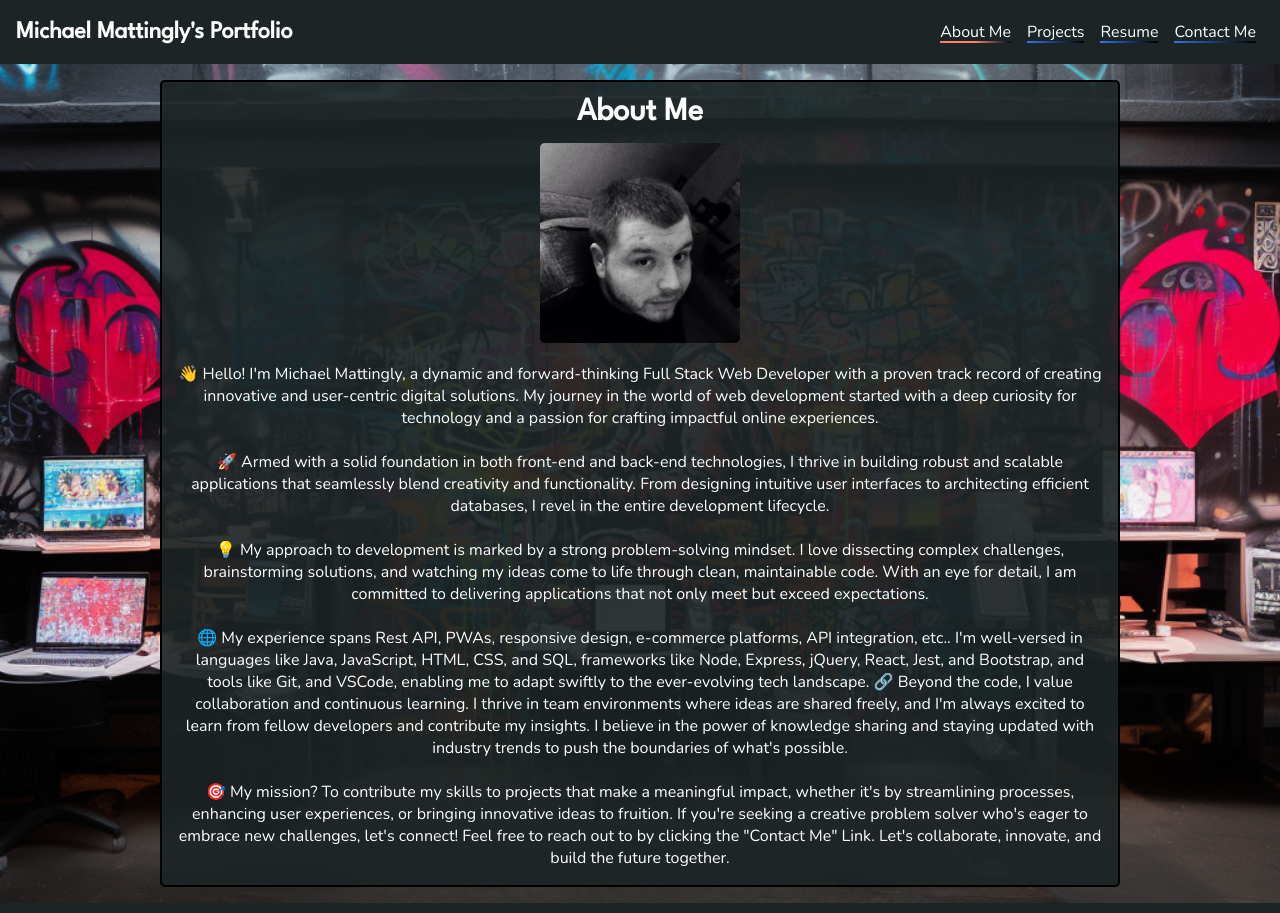
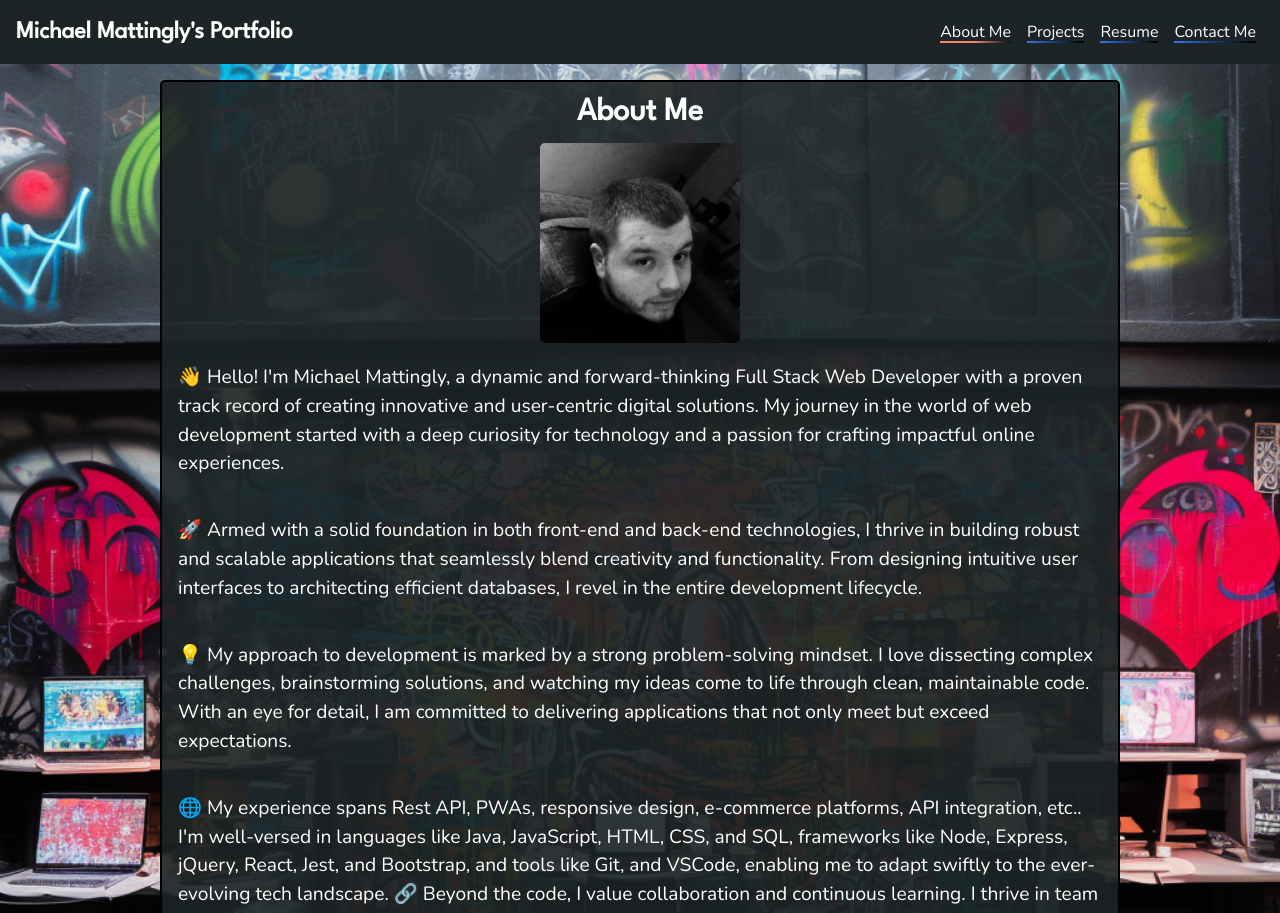
Before and after one commit to mamattingly/react-portfolio, a React (Vite) app: page / in a window 1280 px wide. Shown: the top 913 px of the page. Built offline with nearby package versions, Linux system fonts and the light colour scheme.

Commit message:
added framer-motion elements to all pages

```diff
--- a/src/routes/About/About.jsx
+++ b/src/routes/About/About.jsx
@@ -1,47 +1,67 @@
+import React from 'react';
+import { motion } from 'framer-motion';
 import "./AboutStyles.css";
 import Transition from "../../components/Transition";
 import profileImg from "../../assets/images/michael.jpeg";
 
-// About section renders the About Me page.
 const About = () => {
   return (
     <section className="about-me">
       <Transition>
-      <h1 className="about-me-title">About Me</h1>
-      <img src={profileImg} className="about-me-img"></img>
-      <ul className="about-me-list">
-        <li className="about-me-list-item">
+        <motion.h1
+          className="about-me-title"
+          initial={{ opacity: 0, y: -20 }}
+          animate={{ opacity: 1, y: 0 }}
+          transition={{ duration: 0.5 }}
+        >
+          About Me
+        </motion.h1>
+        <motion.img
+          src={profileImg}
+          alt="Michael Mattingly"
+          className="about-me-img"
+          initial={{ opacity: 0, scale: 0.9 }}
+          animate={{ opacity: 1, scale: 1 }}
+          transition={{ duration: 0.5, delay: 0.2 }}
+        />
+        <motion.ul
+          className="about-me-list"
+          initial={{ opacity: 0 }}
+          animate={{ opacity: 1 }}
+          transition={{ duration: 0.5, delay: 0.4 }}
+        >
+          <motion.li className="about-me-list-item">
             <p className="about-me-text">
-            👋 Hello! I'm Michael Mattingly, a dynamic and forward-thinking Full
-            Stack Web Developer with a proven track record of creating
+              👋 Hello! I'm Michael Mattingly, a dynamic and forward-thinking
+              Full Stack Web Developer with a proven track record of creating
               innovative and user-centric digital solutions. My journey in the
               world of web development started with a deep curiosity for
               technology and a passion for crafting impactful online experiences.
             </p>
-        </li>
+          </motion.li>
           <br />
-        <li>
-          <p>
+          <motion.li className="about-me-list-item">
+            <p className="about-me-text">
               🚀 Armed with a solid foundation in both front-end and back-end
               technologies, I thrive in building robust and scalable applications
               that seamlessly blend creativity and functionality. From designing
               intuitive user interfaces to architecting efficient databases, I
               revel in the entire development lifecycle.
             </p>
-        </li>
+          </motion.li>
           <br />
-        <li>
-          <p>
+          <motion.li className="about-me-list-item">
+            <p className="about-me-text">
               💡 My approach to development is marked by a strong problem-solving
               mindset. I love dissecting complex challenges, brainstorming
               solutions, and watching my ideas come to life through clean,
               maintainable code. With an eye for detail, I am committed to
               delivering applications that not only meet but exceed expectations.
             </p>
-        </li>
+          </motion.li>
           <br />
-        <li>
-          <p>
+          <motion.li className="about-me-list-item">
+            <p className="about-me-text">
               🌐 My experience spans Rest API, PWAs, responsive design, e-commerce
               platforms, API integration, etc.. I'm well-versed in languages like
               Java, JavaScript, HTML, CSS, and SQL, frameworks like Node, Express,
@@ -54,10 +74,10 @@ const About = () => {
               updated with industry trends to push the boundaries of what's
               possible.
             </p>
-        </li>
+          </motion.li>
           <br />
-        <li>
-          <p>
+          <motion.li className="about-me-list-item">
+            <p className="about-me-text">
               🎯 My mission? To contribute my skills to projects that make a
               meaningful impact, whether it's by streamlining processes, enhancing
               user experiences, or bringing innovative ideas to fruition. If
@@ -66,8 +86,8 @@ const About = () => {
               "Contact Me" Link. Let's collaborate, innovate, and build the future
               together.
             </p>
-        </li>
-      </ul>
+          </motion.li>
+        </motion.ul>
       </Transition>
     </section>
   );
--- a/src/routes/About/AboutStyles.css
+++ b/src/routes/About/AboutStyles.css
@@ -21,3 +21,10 @@
   border-radius: 5px;
   margin-bottom: 1rem;
 }
+
+.about-me-text {
+  font-size: 1.2rem;
+  line-height: 1.5;
+  margin-bottom: 1rem;
+  text-align: left;
+}
--- a/src/routes/Projects/Projects.jsx
+++ b/src/routes/Projects/Projects.jsx
@@ -1,5 +1,6 @@
+import React from 'react';
+import { motion } from 'framer-motion';
 import "./ProjectsStyles.css";
-
 import ProjectCard from "../../components/ProjectCard/ProjectCard";
 import Transition from "../../components/Transition";
 
@@ -12,7 +13,6 @@ import nutriDiaryImg from "../../assets/images/projects/NutriDiary.png";
 import logoMarketplaceImg from "../../assets/images/projects/LogoMarketPlace.png";
 import clamLordsHpImg from "../../assets/images/projects/clam_lords_logo.png";
 
-// Object to store information about each project. Add new projects here and import the image above.
 const webpageInfo = [
   {
     img: weatherAppImg,
@@ -64,18 +64,24 @@ const webpageInfo = [
   }
 ];
 
-// Projects section renders the Projects page and displays the projects.
 const Projects = () => {
   return (
     <Transition>
-    <div className="projects">
-      {webpageInfo.map((webpage, index) => (
-        <ProjectCard key={index} webpage={webpage} />
-      ))}
+      <div className="projects">
+        {webpageInfo.map((webpage, index) => (
+          <motion.div
+            key={index}
+            initial={{ opacity: 0, scale: 0.9 }}
+            animate={{ opacity: 1, scale: 1 }}
+            whileHover={{ scale: 1.05 }}
+            transition={{ duration: 0.3 }}
+          >
+            <ProjectCard webpage={webpage} />
+          </motion.div>
+        ))}
       </div>
     </Transition>
   );
 };
 
-
 export default Projects;
--- a/src/routes/Resume/Resume.jsx
+++ b/src/routes/Resume/Resume.jsx
@@ -1,8 +1,16 @@
+import React from 'react';
+import { motion } from 'framer-motion';
 import "./ResumeStyles.css";
 import resume from "../../assets/documents/resume.pdf";
 import Transition from "../../components/Transition";
 
-// Resume renders a link to download my resume and a list of my skills.
+const skills = [
+  "HTML5", "CSS", "ES6 JavaScript", "Node.js", "Express.js", "Bootstrap",
+  "Animate.css", "Tailwind", "Java", "Python", "Oracle/MySQL", "MongoDB",
+  "Jest", "jQuery", "AJAX", "React", "Web API", "Git/GitHub", "REST API",
+  "JSON", "Mongoose", "React-Router", "React-Redux", "Graph Ql"
+];
+
 const Resume = () => {
   return (
     <Transition>
@@ -14,32 +22,24 @@ const Resume = () => {
         <div className="skills-container">
           <h3>Skills</h3>
           <br />
-        <ul className="skills-list">
-          <li>HTML5</li>
-          <li>CSS</li>
-          <li>ES6 JavaScript</li>
-          <li>Node.js</li>
-          <li>Express.js</li>
-          <li>Bootstrap</li>
-          <li>Animate.css</li>
-          <li>Tailwind</li>
-          <li>Java</li>
-          <li>Python</li>
-          <li>Oracle/MySQL</li>
-          <li>MongoDB</li>
-          <li>Jest</li>
-          <li>jQuery</li>
-          <li>AJAX</li>
-          <li>React</li>
-          <li>Web API</li>
-          <li>Git/GitHub</li>
-          <li>REST API</li>
-          <li>JSON</li>
-          <li>Mongoose</li>
-          <li>React-Router</li>
-          <li>React-Redux</li>
-          <li>Graph Ql</li>
-        </ul>
+          <motion.ul
+            className="skills-list"
+            initial={{ opacity: 0 }}
+            animate={{ opacity: 1 }}
+            transition={{ duration: 0.5 }}
+          >
+            {skills.map((skill, index) => (
+              <motion.li
+                key={index}
+                initial={{ opacity: 0, scale: 0 }}
+                animate={{ opacity: 1, scale: 1 }}
+                whileHover={{ scale: 1.1, color: "#ff7e67", rotate: [0, 5, -5, 0] }}
+                transition={{ duration: 0.5, delay: index * 0.1 }}
+              >
+                {skill}
+              </motion.li>
+            ))}
+          </motion.ul>
         </div>
       </div>
     </Transition>
```
Lines whose indentation alone changed are shown as unchanged.
